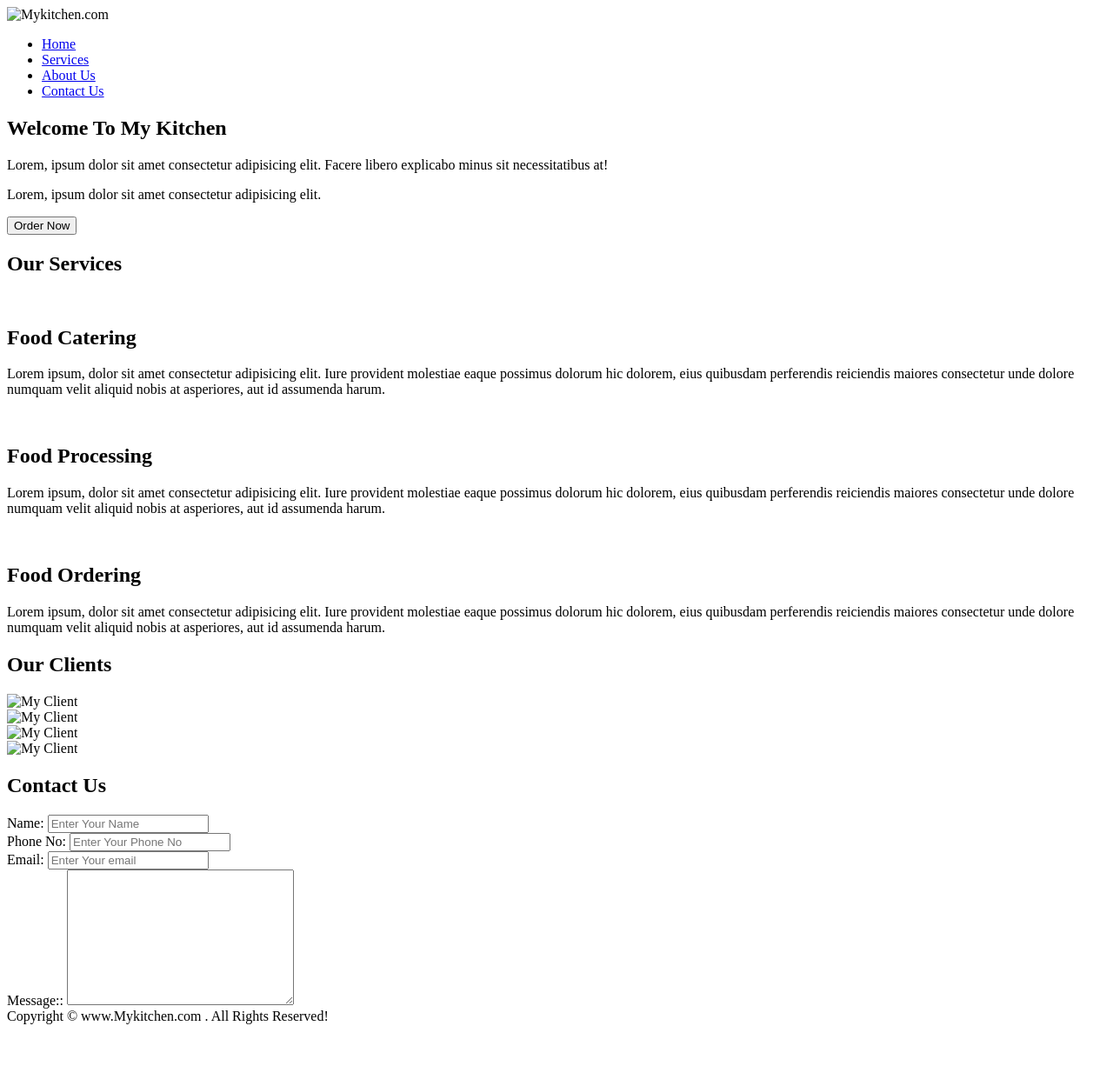
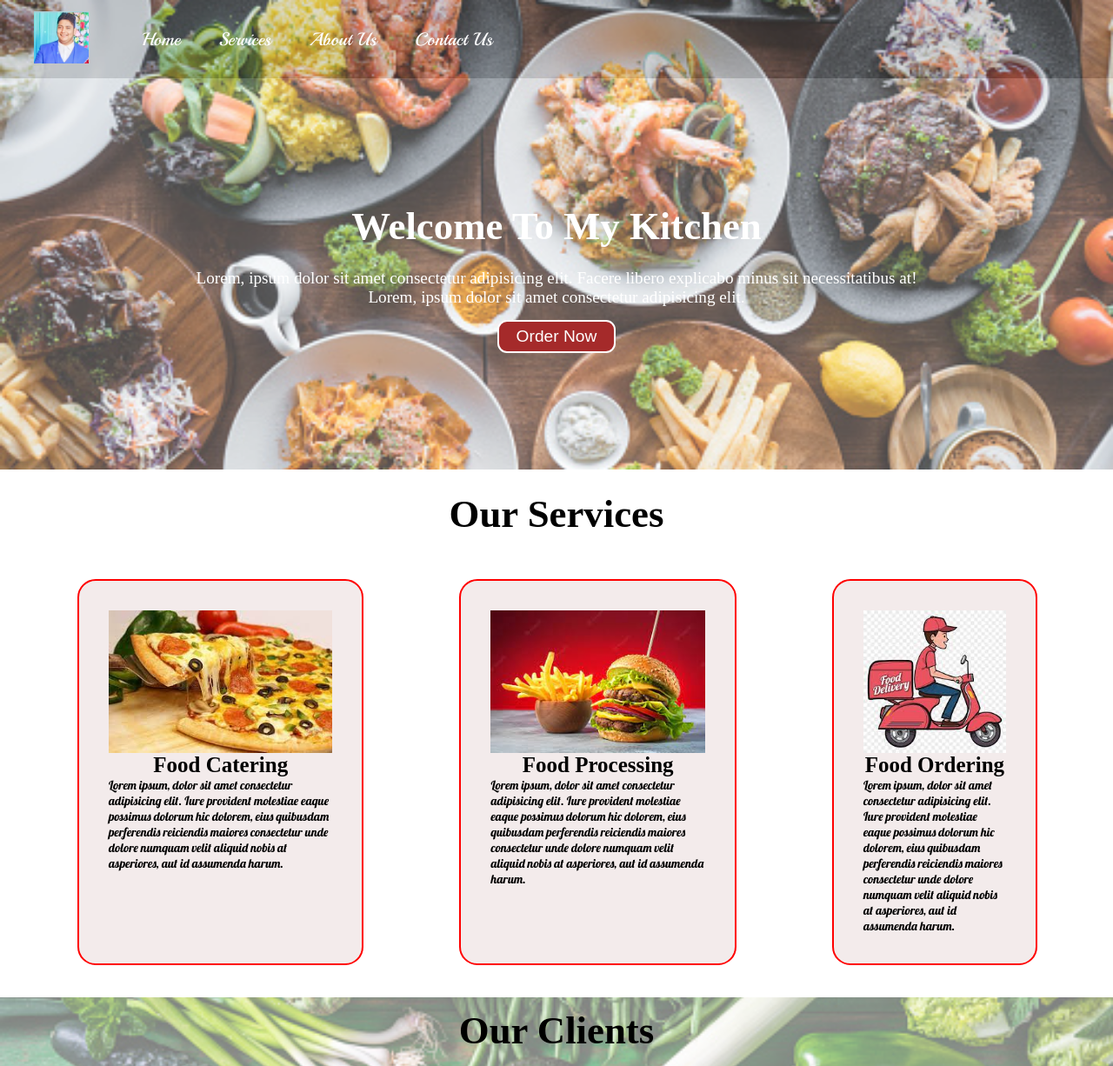
Before and after one commit to abhishekiiitbh2903/Food_Delivery, a plain HTML site: page index.html in a window 1280 px wide. Shown: the top 1226 px of the page at 87% size. Before the commit the page ends 1186 px from the top, so only its background shows below. Drawn offline with Linux system fonts and the light colour scheme; a web font is replaced by a local one.

Commit message:
Repo init

```diff
--- a/index.html
+++ b/index.html
@@ -6,7 +6,7 @@
     <meta http-equiv="X-UA-Compatible" content="IE=edge">
     <meta name="viewport" content="width=device-width, initial-scale=1.0">
     <title>Best Online Food Delivery Services In India || Mykitchen.com</title>
-    <link rel="stylesheet" href=".//css/style.css">
+    <link rel="stylesheet" href="css/style.css">
     <link rel="stylesheet" media="screen and (max-width:1232px)" href="css/phone.css">
     <link
         href="https://fonts.googleapis.com/css2?family=Joan&family=Lobster&family=Playball&family=Tai+Heritage+Pro&display=swap"
@@ -17,13 +17,13 @@
 <body>
     <nav id="navbar">
         <div id="logo">
-            <img src=".//abhishek.png" alt="Mykitchen.com">
+            <img src="abhishek.png" alt="Mykitchen.com">
         </div>
         <ul>
-            <li class="item"><a href="#">Home</a></li>
-            <li class="item"><a href="#">Services</a></li>
-            <li class="item"><a href="#">About Us</a></li>
-            <li class="item"><a href="#">Contact Us</a></li>
+            <li class="item"><a href="#home">Home</a></li>
+            <li class="item"><a href="#services">Services</a></li>
+            <li class="item"><a href="#client-section">About Us</a></li>
+            <li class="item"><a href="#contact">Contact Us</a></li>
         </ul>
     </nav>
     <section id="home">
@@ -39,7 +39,7 @@
         </h1>
         <div id="services">
             <div class="box">
-                <img src=".//download7.jpg" alt="">
+                <img src="download7.jpg" alt="">
                 <h2 class="h-secondary center">
                     Food Catering
                 </h2>
@@ -48,7 +48,7 @@
                     velit aliquid nobis at asperiores, aut id assumenda harum.</p>
             </div>
             <div class="box">
-                <img src=".//download1.jpg" alt="">
+                <img src="download1.jpg" alt="">
                 <h2 class="h-secondary center">
                     Food Processing
                 </h2>
@@ -57,7 +57,7 @@
                     velit aliquid nobis at asperiores, aut id assumenda harum.</p>
             </div>
             <div class="box">
-                <img src=".//download8.jpg" alt="">
+                <img src="download8.jpg" alt="">
                 <h2 class="h-secondary center">
                     Food Ordering
                 </h2>
@@ -71,16 +71,16 @@
         <h1 class="h-primary center">Our Clients</h1>
         <div id="clients">
             <div class="client-item">
-                <img src=".//download3.jpg" alt="My Client">
+                <img src="download3.jpg" alt="My Client">
             </div>
             <div class="client-item">
-                <img src=".//download4.jpg" alt="My Client">
+                <img src="download4.jpg" alt="My Client">
             </div>
             <div class="client-item">
-                <img src=".//download5.jpg" alt="My Client">
+                <img src="download5.jpg" alt="My Client">
             </div>
             <div class="client-item">
-                <img src=".//download6.jpg" alt="My Client">
+                <img src="download6.jpg" alt="My Client">
             </div>
         </div>
     </section>
```
